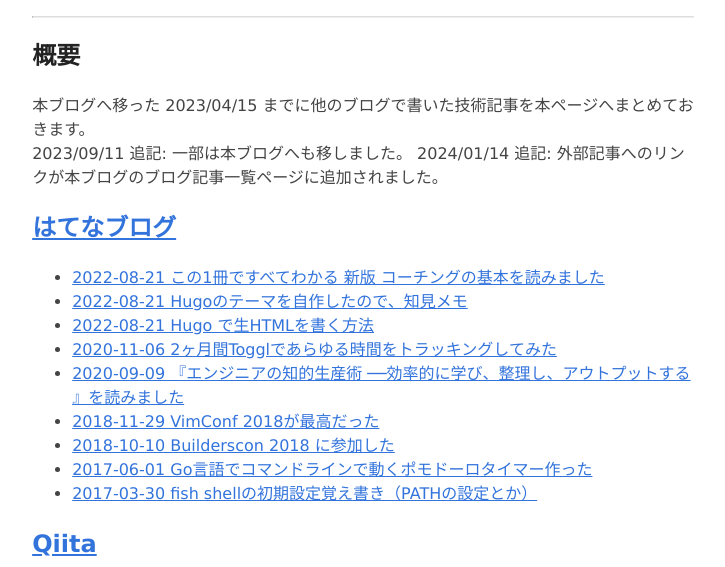
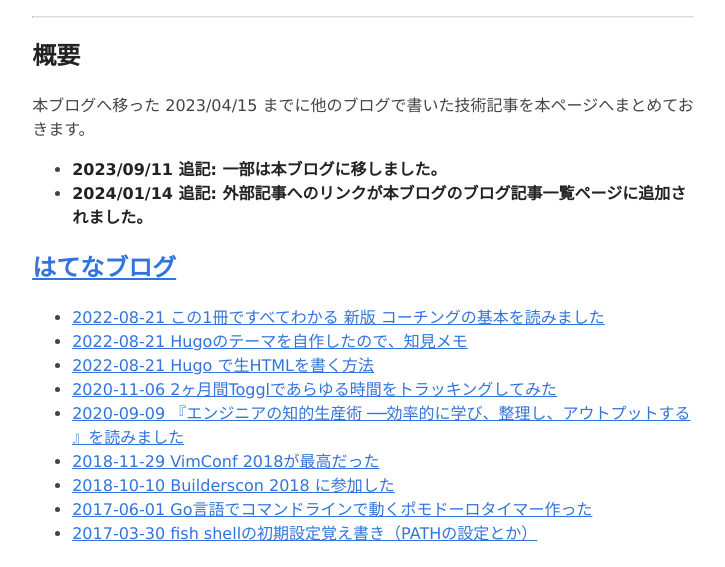
Before and after one commit to tkancf/tkancf.com, an Astro site: page /blog/past-technical-articles-collection in a window 1280 px wide. Shown: the part 208-775 px from the top of the page, without its empty margins (277-1002 px from the left). Built offline with nearby package versions, Linux system fonts and the light colour scheme; Astro itself is replaced by a stand-in of ours.

Commit message:
Update past technical articles collection

```diff
--- a/src/content/blog/past-technical-articles-collection.md
+++ b/src/content/blog/past-technical-articles-collection.md
@@ -8,8 +8,9 @@
 ## 概要
 
 本ブログへ移った 2023/04/15 までに他のブログで書いた技術記事を本ページへまとめておきます。
-2023/09/11 追記: 一部は本ブログへも移しました。
-2024/01/14 追記: 外部記事へのリンクが本ブログのブログ記事一覧ページに追加されました。
+
+- **2023/09/11 追記: 一部は本ブログに移しました。**
+- **2024/01/14 追記: 外部記事へのリンクが本ブログのブログ記事一覧ページに追加されました。**
 
 ## [はてなブログ](https://tkancf.hateblo.jp)
 
```
